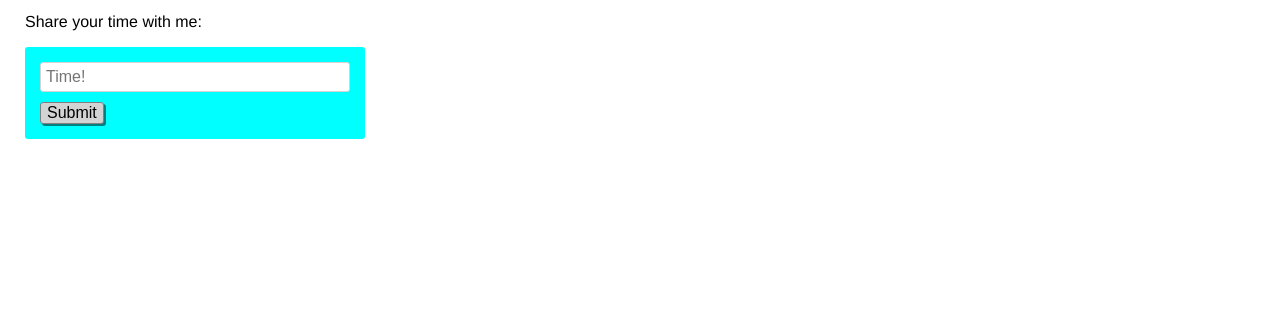
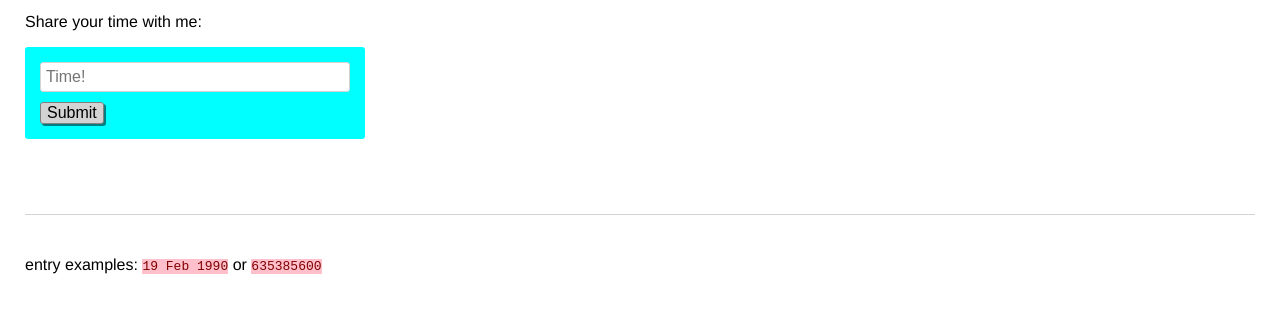
Before and after one commit to tihawk/timely-action, a website: page views/index.html in a window 1280 px wide. Shown: the part 104-416 px from the top of the page. Drawn offline with nearby package versions, Linux system fonts and the light colour scheme.

Commit message:
Checkpoint

```diff
--- a/public/style.css
+++ b/public/style.css
@@ -80,3 +80,9 @@ footer > a {
 .nicejob {
   text-decoration: line-through;
 }
+
+.example{
+  background-color:pink;
+  color:maroon;
+  font-family:monospace;
+}
--- a/views/index.html
+++ b/views/index.html
@@ -38,6 +38,13 @@
       </section>
     </main>
 
+    <footer>
+      <p>
+        entry examples:
+        <span class="example">19 Feb 1990</span> or  <span class="example">635385600</span>
+      </p>
+    </footer>
+
     <!-- Your web-app is https, so your scripts need to be too -->
     <script src="https://code.jquery.com/jquery-2.2.1.min.js"
             integrity="sha256-gvQgAFzTH6trSrAWoH1iPo9Xc96QxSZ3feW6kem+O00="
```
Also changed, not shown: server.js (+12 -7 lines).
